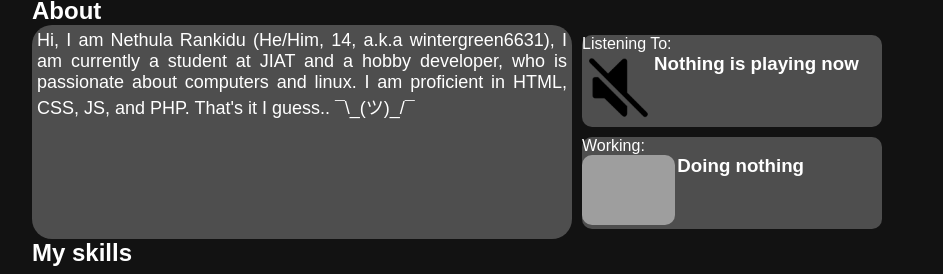
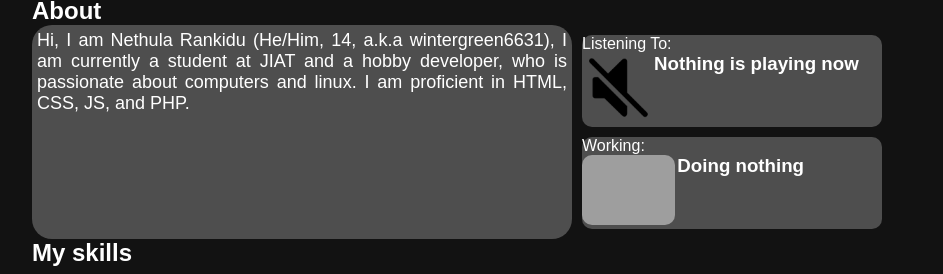
Before and after one commit to NethulaRankidu/NethulaRankidu.github.io, a plain HTML site: page index.html in a window 1280 px wide. Shown: the part 195-469 px from the top of the page, without its empty margins (168-1111 px from the left). Drawn offline with nearby package versions, Linux system fonts and the light colour scheme; no server answers; grey boxes are pictures that could not be loaded.

Commit message:
Update index.html

```diff
--- a/index.html
+++ b/index.html
@@ -8,6 +8,7 @@
     <link rel="stylesheet" href="style.css">
     <link rel="stylesheet" type='text/css' href="https://cdn.jsdelivr.net/gh/devicons/devicon@latest/devicon.min.css" />
     <link rel="stylesheet" href="https://cdnjs.cloudflare.com/ajax/libs/font-awesome/6.7.2/css/all.min.css">
+    <meta name="description" content="Someone...">
 </head>
 
 <body onload="index();">
@@ -43,8 +44,6 @@
                 Hi, I am Nethula Rankidu (He/Him, 14, a.k.a wintergreen6631), I am currently a student at JIAT and a
                 hobby
                 developer, who is passionate about computers and linux. I am proficient in HTML, CSS, JS, and PHP.
-
-                That's it I guess.. ¯\_(ツ)_/¯
             </div>
             <br>
             <div class="div-2-2">
```
